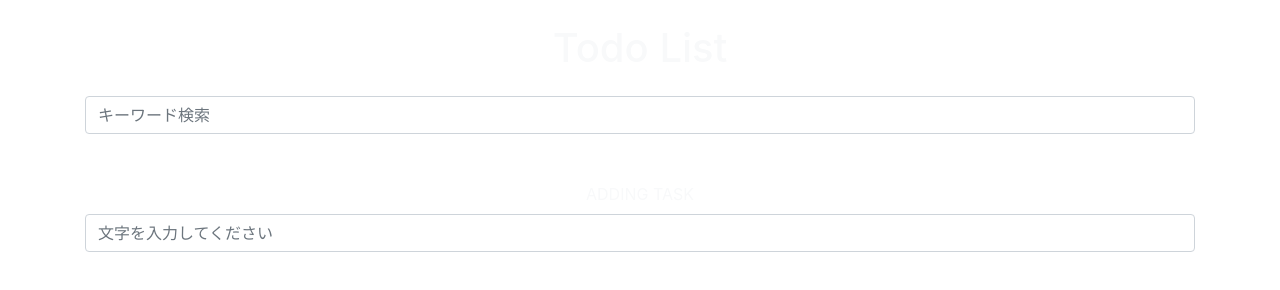
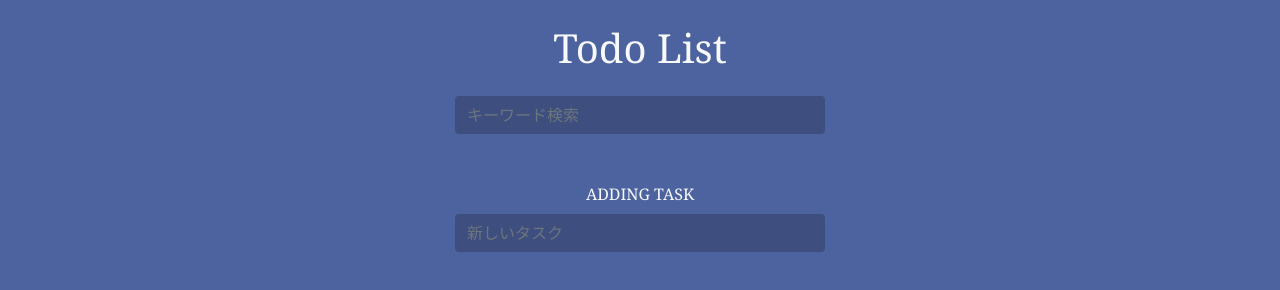
Before and after one commit to rungo728/01_html, a plain HTML site: page camp_07_strage/js_strage/todolist/todolist.html in a window 1280 px wide. Drawn offline with nearby package versions, Linux system fonts and the light colour scheme; files that its build step writes are made by us from their sources.

Commit message:
Move files

```diff
--- /dev/null
+++ b/camp_07_strage/js_strage/todolist/css/style.css
@@ -0,0 +1,16 @@
+body {
+  font-family: Georgia, "Times New Roman", Times, serif;
+  background: #4d639f;
+}
+
+.container {
+  max-width: 400px;
+}
+
+input[type="text"],
+input[type="text"]:focus {
+  color: #9abca4;
+  border: none;
+  background: rgba(0, 0, 0, 0.2);
+  max-width: 400px;
+}
--- a/camp_07_strage/js_strage/kadai/todolist.html
+++ b/camp_07_strage/js_strage/todolist/todolist.html
@@ -18,7 +18,7 @@
       integrity="sha384-ggOyR0iXCbMQv3Xipma34MD+dH/1fQ784/j6cY/iJTQUOhcWr7x9JvoRxT2MZw1T"
       crossorigin="anonymous"
     />
-    <link rel="stylesheet" href="style.css" />
+    <link rel="stylesheet" href="css/style.css" />
     <title>Todolist</title>
   </head>
   <body>
@@ -43,7 +43,7 @@
           type="text"
           class="form-control m-auto"
           name="add"
-          placeholder="文字を入力してください"
+          placeholder="新しいタスク"
         />
       </form>
     </div>
```
Also changed, not shown: camp_07_strage/js_strage/todolist/js/todolist.js (added), 3 other files.
